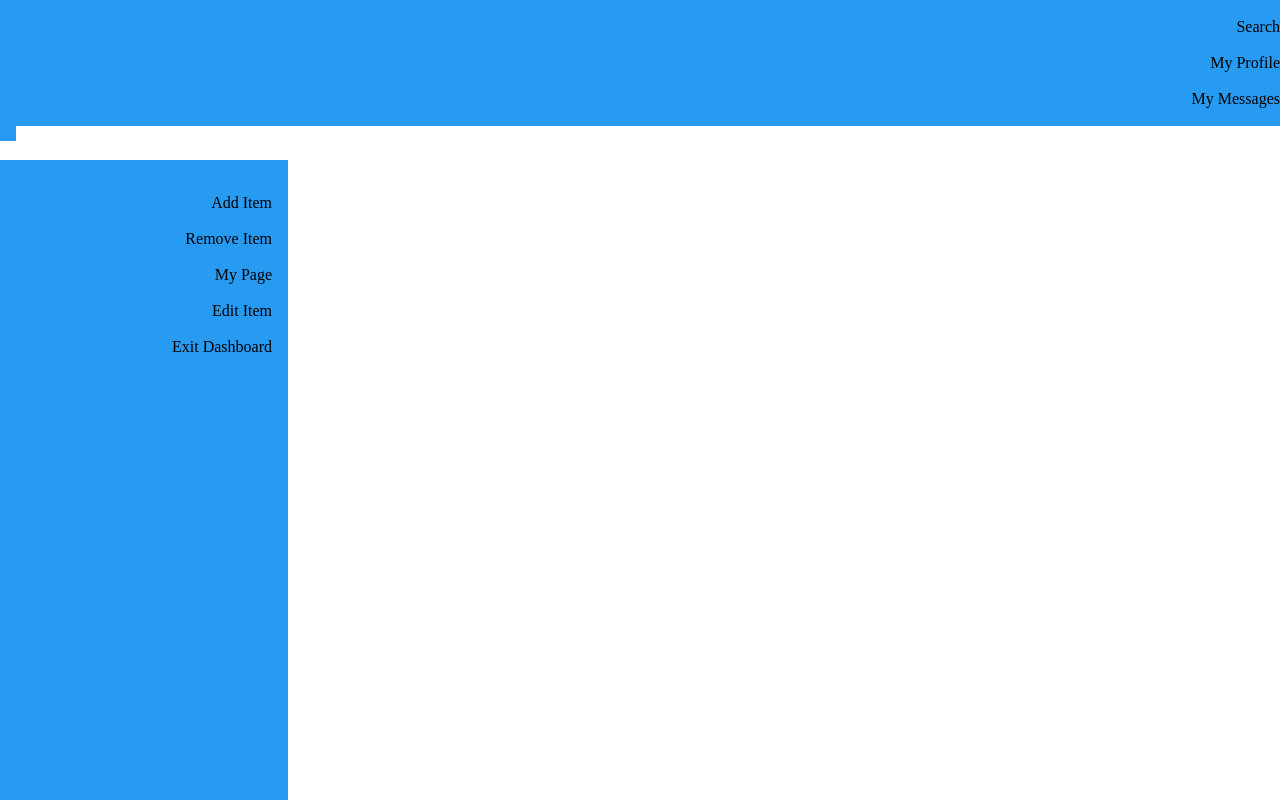
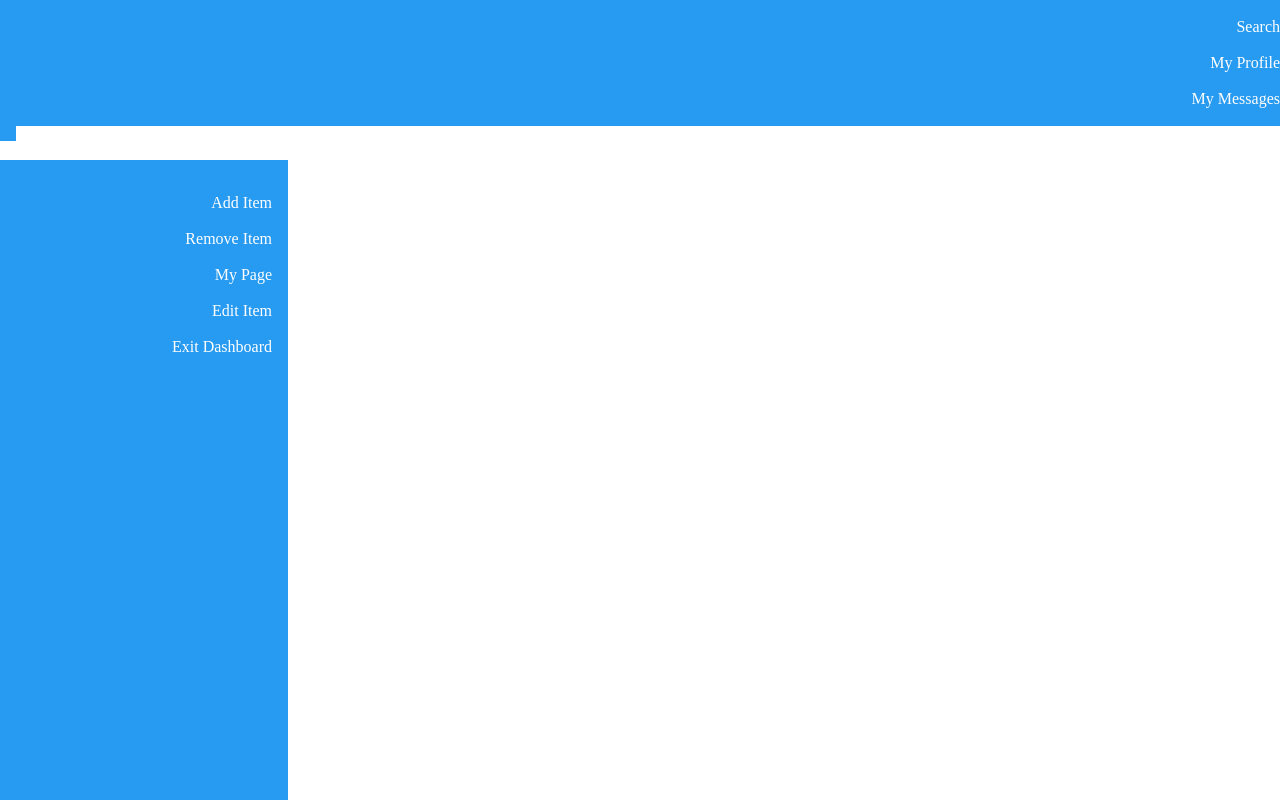
Before and after one commit to mystuffs/mystuffs, a plain HTML site: page index.html in a window 1280 px wide. Drawn offline with Linux system fonts and the light colour scheme.

Commit message:
main css changes
tried to change main css

```diff
--- a/css/main.css
+++ b/css/main.css
@@ -1,3 +1,8 @@
+html, body {
+    padding: 60px 15px;
+    color: #fff;
+}
+
 .nav-bar {
     position: absolute;
     width: 100%;
@@ -13,7 +18,7 @@
     text-align: right;
     width: 100%;
     margin: 1em;
-    padding: 1em;
+    padding: 2em;
 
 }
 
@@ -23,6 +28,7 @@ ul li {
     margin-right: 0px;
     background: #279AF1 ;
     padding: 1em;
+
 }
 
 .side-bar {
```
